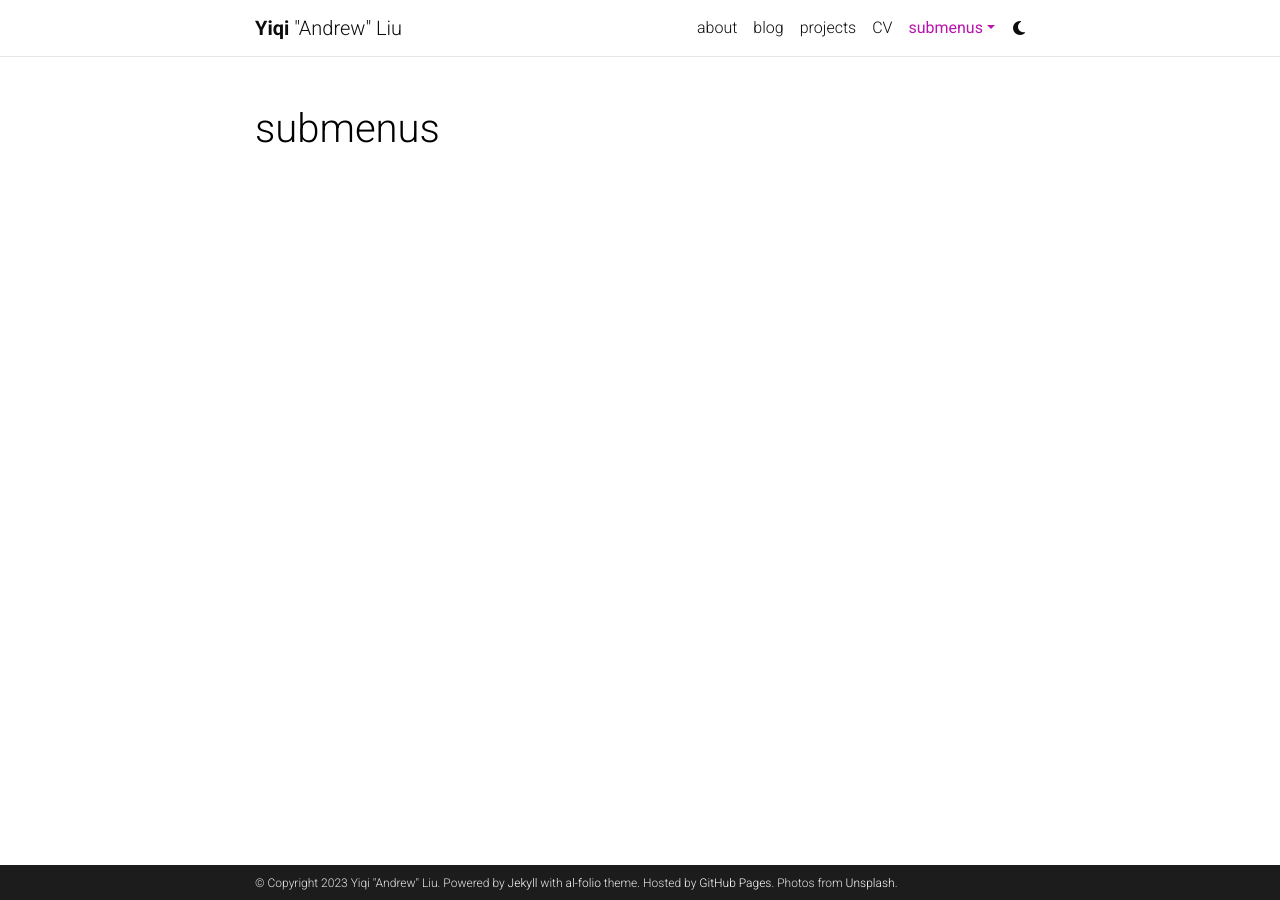
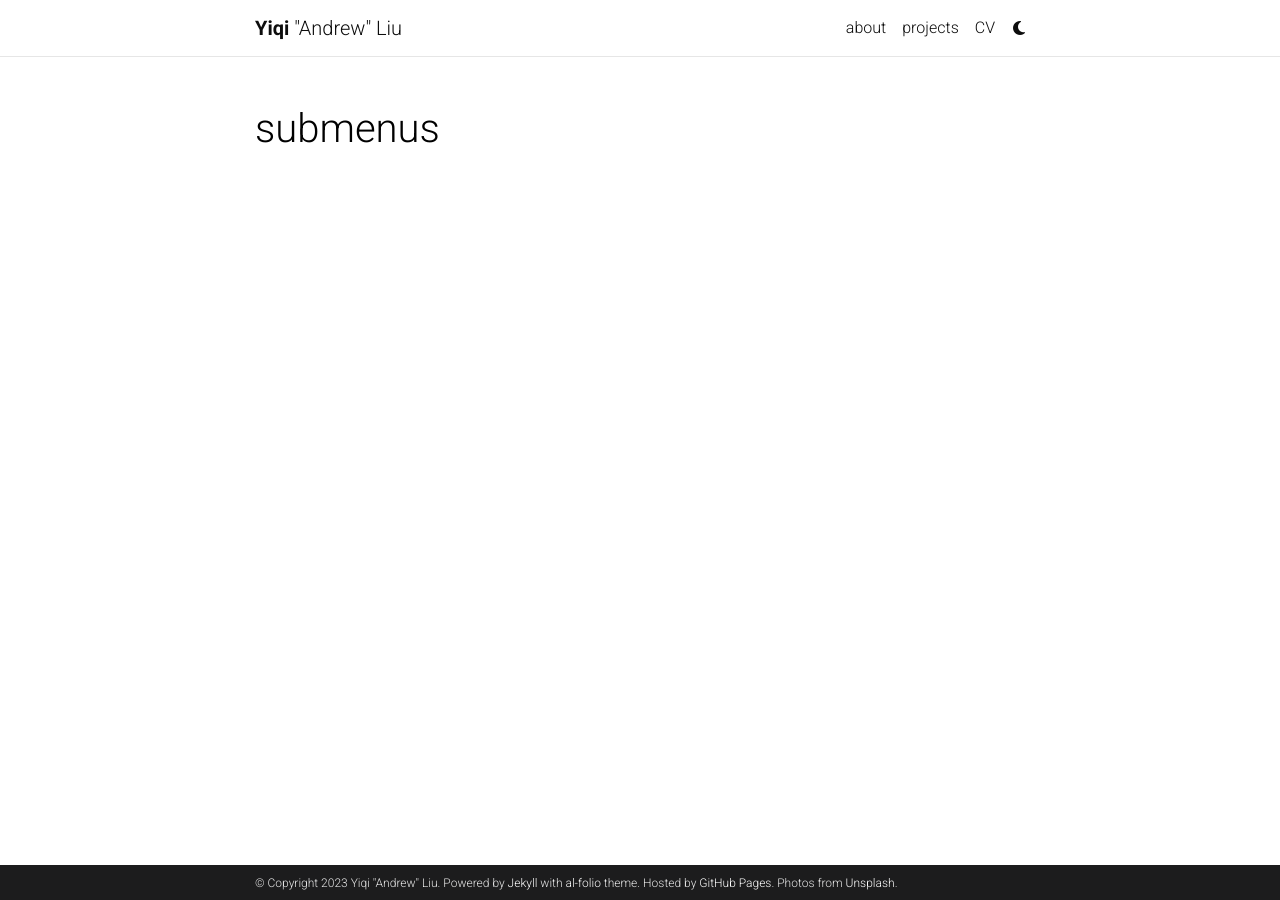
Before and after one commit to liuyiqiandrew/liuyiqiandrew.github.io, a Jekyll site: the page built from _pages/dropdown.md, in a window 1280 px wide. Built offline with Jekyll 4.4.1, drawn with Linux system fonts in a browser that asks for light colours; comment, search, counter and statistics services are not loaded; a style sheet for code colours, icons or effects is not loaded.

Commit message:
disable blog

```diff
--- a/_config.yml
+++ b/_config.yml
@@ -35,7 +35,7 @@ highlight_theme_dark: native    # https://github.com/jwarby/jekyll-pygments-them
 repo_theme_light: default       # https://github.com/anuraghazra/github-readme-stats/blob/master/themes/README.md
 repo_theme_dark: dark           # https://github.com/anuraghazra/github-readme-stats/blob/master/themes/README.md
 repo_trophies:
-  enabled: true
+  enabled: false
   theme_light: flat    # https://github.com/ryo-ma/github-profile-trophy
   theme_dark: gitdimmed  # https://github.com/ryo-ma/github-profile-trophy
 
@@ -123,7 +123,7 @@ bing_site_verification:  # out your bing-site-verification ID (Bing Webmaster)
 # -----------------------------------------------------------------------------
 
 blog_name: al-folio # blog_name will be displayed in your blog page
-blog_nav_title: blog # your blog must have a title for it to be displayed in the nav bar
+blog_nav_title: # your blog must have a title for it to be displayed in the nav bar
 blog_description: a simple whitespace theme for academics
 permalink: /blog/:year/:title/
 
@@ -177,12 +177,12 @@ collections:
     permalink: /projects/:path/
 
 announcements:
-  enabled: true
+  enabled: false
   scrollable: true # adds a vertical scroll bar if there are more than 3 news items
   limit: 5 # leave blank to include all the news in the `_news` folder
 
 latest_posts:
-  enabled: true
+  enabled: false
   scrollable: true # adds a vertical scroll bar if there are more than 3 new posts items
   limit: 3 # leave blank to include all the blog posts
 
--- a/_data/cv.yml
+++ b/_data/cv.yml
@@ -62,7 +62,7 @@
       description:
         - "<b>Cataclysmic Variable</b>: First-authored paper on the puzzling cataclysmic variable CSS1603+19. Performed various analysis over infrared and optical observations. Demystified unusual emission structure from the system. Concluded with a physical model for this system including the stellar mass and radius of the system."
         - "<b>Time-Domain Astrophysics</b>: Designed a range of routines for decoding photometry and spectroscopy observations. Identified fine line and continuum structure from large data sets."
-        - "<b>PypeIt Data Reduction</b>:} Reduce raw GNIRS near-infrared exposures with data-reduction pipeline PypeIt."
+        - "<b>PypeIt Data Reduction</b>: Reduce raw GNIRS near-infrared exposures with data-reduction pipeline PypeIt."
 
 - title: Selected Talks and Presentations
   type: time_table
```
Also changed, not shown: _pages/dropdown.md (+1 -1 lines).
